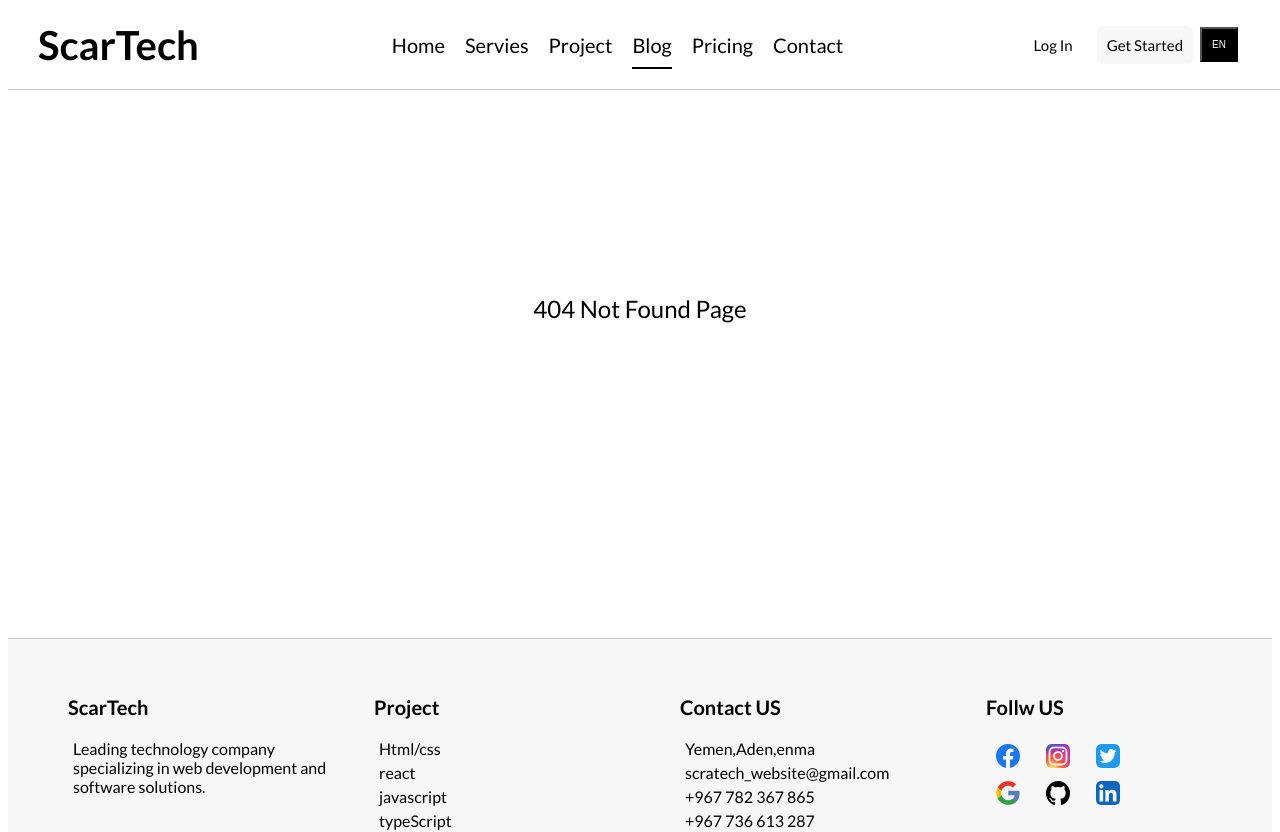
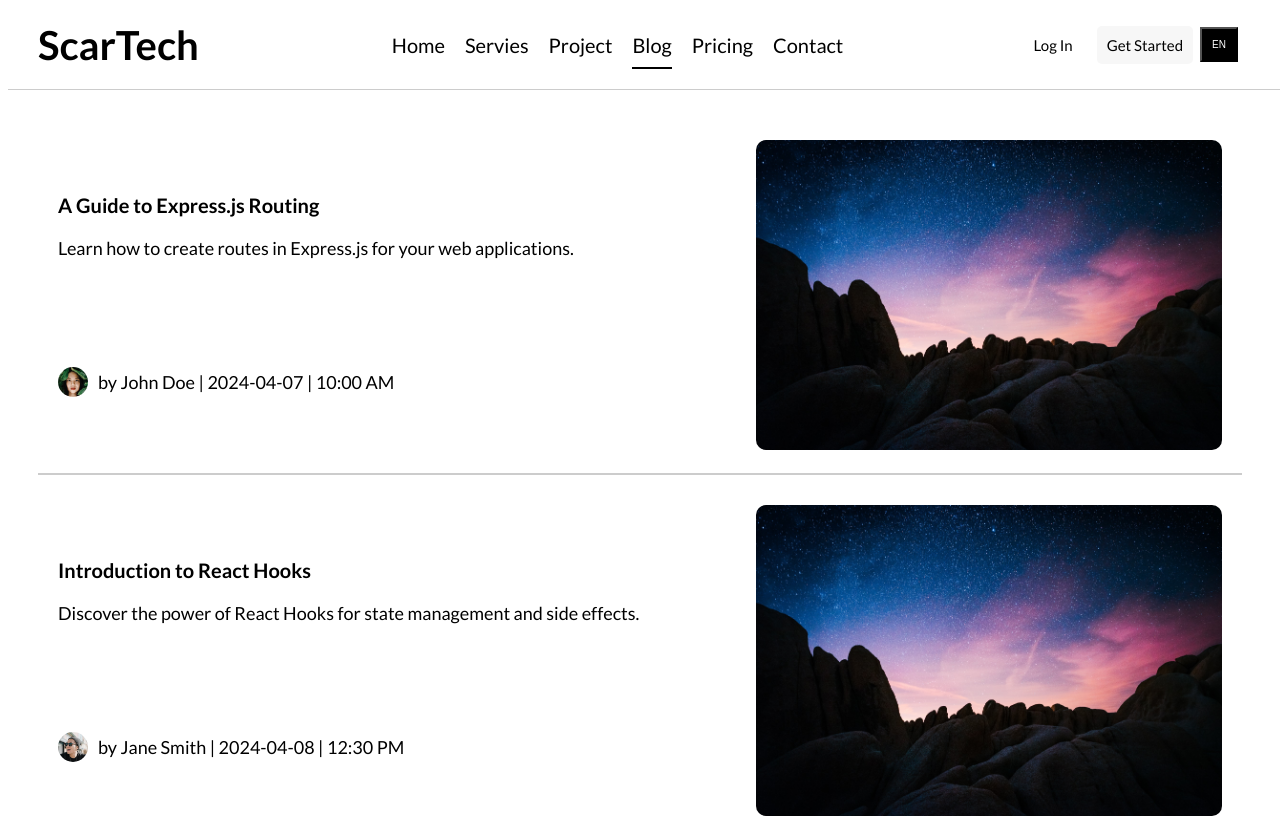
Before and after one commit to Raadalqadi/RaadProfile, a React (Create React App) app: page /Blog in a window 1280 px wide. Shown: the top 832 px of the page. Built offline with nearby package versions, Linux system fonts and the light colour scheme.

Commit message:
Add initial files

```diff
--- a/package.json
+++ b/package.json
@@ -3,6 +3,7 @@
   "version": "0.1.0",
   "private": true,
   "dependencies": {
+    "homepage": "https://Raadalqadi.github.io/Raadalqadi/Home",
     "@testing-library/jest-dom": "^5.17.0",
     "@testing-library/react": "^13.4.0",
     "@testing-library/user-event": "^13.5.0",
@@ -21,7 +22,9 @@
     "start": "react-scripts start",
     "build": "react-scripts build",
     "test": "react-scripts test",
-    "eject": "react-scripts eject"
+    "eject": "react-scripts eject",
+    "predeploy": "npm run build",
+    "deploy": "gh-pages -d build"
   },
   "eslintConfig": {
     "extends": [
--- a/src/components/Navbar/Navbar.tsx
+++ b/src/components/Navbar/Navbar.tsx
@@ -3,6 +3,7 @@ import Home from '../../pages/Home/Home'; // Import Home page component
 import Servies from '../../pages/Servies/Servies'; // Import Services page component
 import Project from '../../pages/Project/Project'; // Import Project page component
 import './Navbar.css'; // Import CSS file for styling
+import Blog from '../../pages/Blog/Blog';
 import Footer from '../footer/Footer';
 import Page404 from '../../pages/404/Page404';
 
@@ -58,7 +59,8 @@ export default function Navbar(props: NavData) {
         <Routes>
           <Route path='/' element={<Home home={props.Data.home} />} /> {/* Route for Home page */}
           <Route path='/Servies' element={<Servies servies={props.Data.servies} />} /> {/* Route for Services page */}
-          <Route path='/Project' element={<Project project={props.Data.project}/>} /> {/* Route for Project page */}
+          <Route path='/Project' element={<Project project={props.Data.project} />} /> {/* Route for Project page */}
+          <Route path='/Blog' element={<Blog blogs={props.Data.blog} />} /> {/* Route for Blog page */}
           <Route path='*' element={<Page404 />}></Route>
         </Routes>
 
--- a/src/data.json
+++ b/src/data.json
@@ -330,6 +330,70 @@
         }
       ]
     },
+    "blog": {
+      "blogs_card": [
+        {
+          "id": 1,
+          "title": "A Guide to Express.js Routing",
+          "description": "Learn how to create routes in Express.js for your web applications.",
+          "img":"./assets/img/bg-sign-in-basic.jpeg",
+          "info": {
+            "icon": "./assets/img/team-1.jpg",
+            "name": "John Doe",
+            "time": "10:00 AM",
+            "date": "2024-04-07"
+          }
+        },
+        {
+          "id": 2,
+          "title": "Introduction to React Hooks",
+          "description": "Discover the power of React Hooks for state management and side effects.",
+          "img":"./assets/img/bg-sign-in-basic.jpeg",
+          "info": {
+            "icon": "./assets/img/team-2.jpg",
+            "name": "Jane Smith",
+            "time": "12:30 PM",
+            "date": "2024-04-08"
+          }
+        },
+        {
+          "id": 3,
+          "title": "Getting Started with Python Flask",
+          "description": "Begin your journey with Flask and build lightweight web applications with Python.",
+          "img":"./assets/img/bg-sign-in-basic.jpeg",
+          "info": {
+            "icon": "./assets/img/team-3.jpg",
+            "name": "Alex Johnson",
+            "time": "2:45 PM",
+            "date": "2024-04-09"
+          }
+        },
+        {
+          "id": 4,
+          "title": "Mastering CSS Grid Layout",
+          "description": "Unlock the full potential of CSS Grid Layout and create complex layouts with ease.",
+          "img":"./assets/img/bg-sign-in-basic.jpeg",
+          "info": {
+            "icon": "./assets/img/team-4.jpg",
+            "name": "Emily Wilson",
+            "time": "9:15 AM",
+            "date": "2024-04-10"
+          }
+        },
+        {
+          "id": 5,
+          "title": "JavaScript ES6 Features You Should Know",
+          "description": "Explore the latest features introduced in ES6 and enhance your JavaScript skills.",
+          "img":"./assets/img/bg-sign-in-basic.jpeg",
+          "info": {
+            "icon": "./assets/img/team-5.jpg",
+            "name": "Michael Brown",
+            "time": "11:30 AM",
+            "date": "2024-04-11"
+          }
+        }
+      ]
+    },
     "footer": {
       "company": {
         "title": "ScarTech",
@@ -353,30 +417,30 @@
       },
       "social": {
         "title": "follw US",
-        "links":[
+        "links": [
           {
-            "link":"",
-            "icon":"./assets/img/social/facebook_.png"
+            "link": "",
+            "icon": "./assets/img/social/facebook_.png"
           },
           {
-            "link":"",
-            "icon":"./assets/img/social/instagram_.png"
+            "link": "",
+            "icon": "./assets/img/social/instagram_.png"
           },
           {
-            "link":"",
-            "icon":"./assets/img/social/twitter_.png"
+            "link": "",
+            "icon": "./assets/img/social/twitter_.png"
           },
           {
-            "link":"",
-            "icon":"./assets/img/social/google_.png"
+            "link": "",
+            "icon": "./assets/img/social/google_.png"
           },
           {
-            "link":"",
-            "icon":"./assets/img/social/github_.png"
+            "link": "",
+            "icon": "./assets/img/social/github_.png"
           },
           {
-            "link":"",
-            "icon":"./assets/img/social/linkedin.png"
+            "link": "",
+            "icon": "./assets/img/social/linkedin.png"
           }
         ]
       }
@@ -713,6 +777,70 @@
         }
       ]
     },
+    "blog": {
+      "blogs_card": [
+        {
+          "id": 1,
+          "title": "دليل لتوجيه Express.js",
+          "description": "تعلم كيفية إنشاء مسارات في Express.js لتطبيقات الويب الخاصة بك.",
+          "img":"./assets/img/bg-sign-in-basic.jpeg",
+          "info": {
+            "icon": "./assets/img/team-1.jpg",
+            "name": "جون دو",
+            "time": "10:00 صباحاً",
+            "date": "2024-04-07"
+          }
+        },
+        {
+          "id": 2,
+          "title": "مقدمة لسنانير React",
+          "description": "اكتشف قوة React Hooks لإدارة الحالة والآثار الجانبية.",
+          "img":"./assets/img/bg-sign-in-basic.jpeg",
+          "info": {
+            "icon": "./assets/img/team-2.jpg",
+            "name": "جين سميث",
+            "time": "12:30 ظهراً",
+            "date": "2024-04-08"
+          }
+        },
+        {
+          "id": 3,
+          "title": "البدء مع بيثون Flask",
+          "description": "ابدأ رحلتك مع Flask وقم ببناء تطبيقات ويب خفيفة الوزن باستخدام Python.",
+          "img":"./assets/img/bg-sign-in-basic.jpeg",
+          "info": {
+            "icon": "./assets/img/team-3.jpg",
+            "name": "أليكس جونسون",
+            "time": "2:45 بعد الظهر",
+            "date": "2024-04-09"
+          }
+        },
+        {
+          "id": 4,
+          "title": "احتراف تخطيط شبكة CSS",
+          "description": "فتح الإمكانات الكاملة لتخطيط شبكة CSS وإنشاء تخطيطات معقدة بسهولة.",
+          "img":"./assets/img/bg-sign-in-basic.jpeg",
+          "info": {
+            "icon": "./assets/img/team-4.jpg",
+            "name": "إميلي ويلسون",
+            "time": "9:15 صباحاً",
+            "date": "2024-04-10"
+          }
+        },
+        {
+          "id": 5,
+          "title": "ميزات JavaScript ES6 يجب أن تعرفها",
+          "description": "استكشف أحدث الميزات المقدمة في ES6 وقم بتعزيز مهاراتك في JavaScript.",
+          "img":"./assets/img/bg-sign-in-basic.jpeg",
+          "info": {
+            "icon": "./assets/img/team-5.jpg",
+            "name": "مايكل براون",
+            "time": "11:30 صباحاً",
+            "date": "2024-04-11"
+          }
+        }
+      ]
+    },
     "footer": {
       "company": {
         "title": "شركة سكارتك",
@@ -736,30 +864,30 @@
       },
       "social": {
         "title": "تابعنا",
-        "links":[
+        "links": [
           {
-            "link":"",
-            "icon":"./assets/img/social/facebook_.png"
+            "link": "",
+            "icon": "./assets/img/social/facebook_.png"
           },
           {
-            "link":"",
-            "icon":"./assets/img/social/instagram_.png"
+            "link": "",
+            "icon": "./assets/img/social/instagram_.png"
           },
           {
-            "link":"",
-            "icon":"./assets/img/social/twitter_.png"
+            "link": "",
+            "icon": "./assets/img/social/twitter_.png"
           },
           {
-            "link":"",
-            "icon":"./assets/img/social/google_.png"
+            "link": "",
+            "icon": "./assets/img/social/google_.png"
           },
           {
-            "link":"",
-            "icon":"./assets/img/social/github_.png"
+            "link": "",
+            "icon": "./assets/img/social/github_.png"
           },
           {
-            "link":"",
-            "icon":"./assets/img/social/linkedin.png"
+            "link": "",
+            "icon": "./assets/img/social/linkedin.png"
           }
         ]
       }
--- /dev/null
+++ b/src/pages/Blog/Blog.css
@@ -0,0 +1,62 @@
+.blog{
+    margin-top: 90px;
+    padding: 20px;
+}
+.blog_card{
+    display: grid;
+    grid-template-columns: 60% 40%;
+    margin: 10px;
+    padding: 20px;
+    border-bottom: 2px solid var(--gray2nd-color);
+}
+
+.blog_card .left_content{
+    display: flex;
+    flex-direction: column;
+    justify-content: space-around;
+}
+.blog_card .left_content h3{
+    font-size:clamp(14px , 3vw , 20px);
+    font-weight: 700;
+}
+.blog_card .left_content p{
+    font-size: clamp(10px , 2vw , 18px );
+}
+.blog_info{
+    display: flex;
+    align-items: center;
+    font-size: clamp(10px , 2vw , 18px );
+    margin: 10px 0;
+}
+.blog_card .left_content .blog_info img{
+    width: 30px;
+    height: 30px;
+    margin-inline-end: 10px;
+    border-radius: 50%;
+}
+.blog_card .right_content{
+    text-align: end;
+}
+.blog_card .right_content img {
+    width: 100%;
+    object-fit: cover;
+    border-radius: 10px;
+}
+@media screen and (max-width:800px) {
+    .blog{
+        padding: 0;
+    }
+    .blog_card{
+        padding: 10px;
+    }
+}
+@media screen and (max-width:450px) {
+    .blog_card{
+        display: block;
+        padding: 0;
+
+    }
+    .blog_card{
+        padding: 10px;
+    }
+}
--- /dev/null
+++ b/src/pages/Blog/Blog.tsx
@@ -0,0 +1,49 @@
+import "./Blog.css"
+
+type BlogCard = {
+    blogs:{
+        blogs_card:{
+            id: number;
+            title: string;
+            description: string;
+            img:string
+            info: {
+              icon: string;
+              name: string;
+              time: string;
+              date: string;
+            };
+        }[]
+    }
+  }
+
+const Blog:React.FC<BlogCard> = (props) => {
+  return (
+    <section className="blog">
+
+        <div className="blog_content">
+            {props.blogs.blogs_card.length !== 0 ?  props.blogs.blogs_card.map((card)=>{
+
+                return <div key={card.id} className="blog_card">
+                            <div className="left_content">
+                              <div className="title">
+                                 <h3>{card.title}</h3>
+                                <p>{card.description}</p>
+                              </div>
+                                <div className="blog_info">
+                                    <img src={card.info.icon} alt="" />
+                                    <p>by <span>{card.info.name} </span>  | {card.info.date} | {card.info.time}</p>
+                                </div>
+                            </div>
+                            <div className="right_content">
+                                <img src={card.img} alt="" />
+                            </div>
+                         </div>
+            }) : ""}
+        </div>
+
+    </section>
+  )
+}
+
+export default Blog
```
Lines whose indentation alone changed are shown as unchanged.
